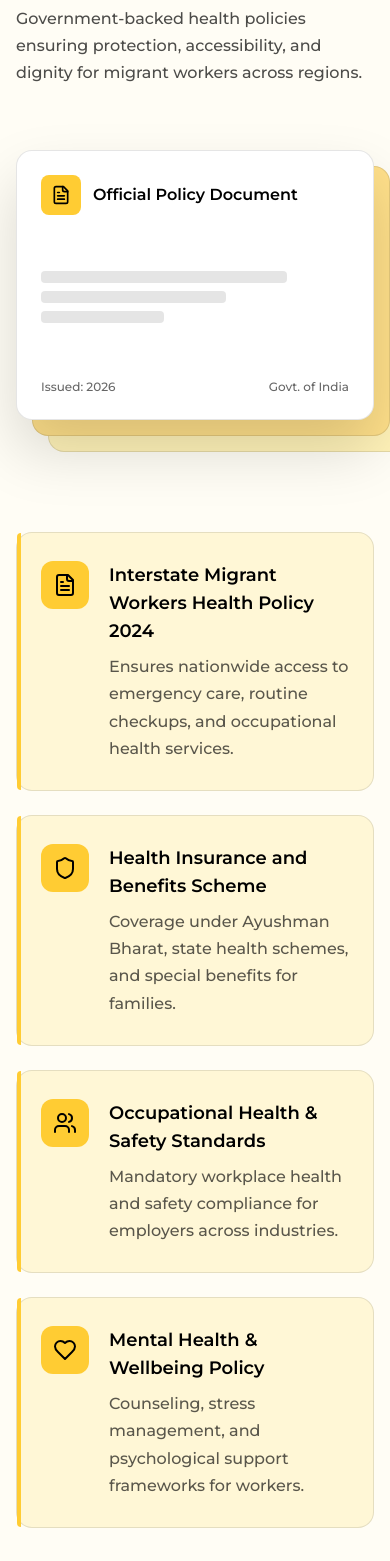
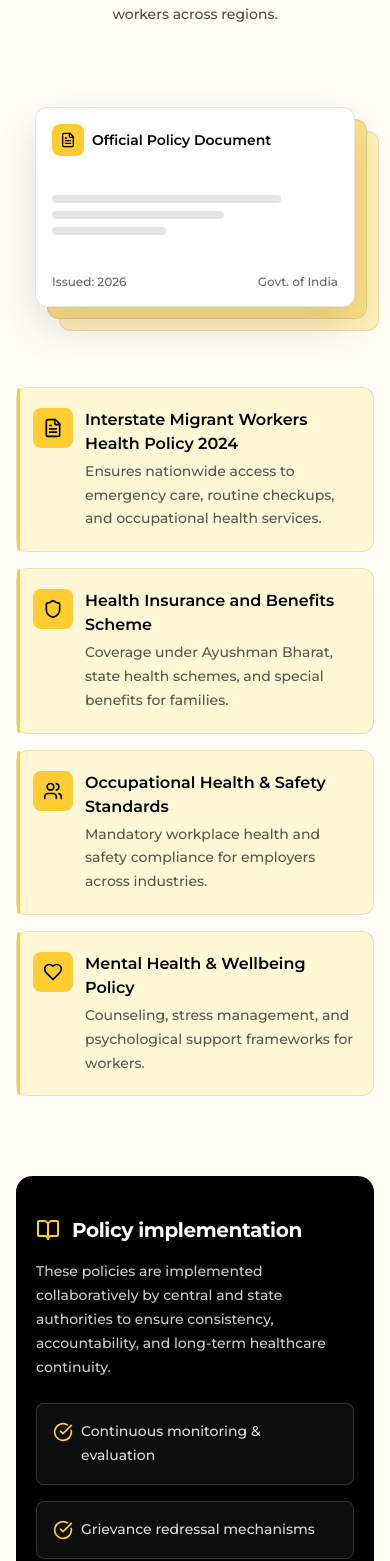
Before and after one commit to sainaresh28/Kermedix, a React (Vite) app in the folder frontend/: page /policies in a window 390 px wide. Shown: the part 347-1908 px from the top of the page. Built offline with nearby package versions, Linux system fonts and the light colour scheme.

Commit message:
update Policies

```diff
--- a/frontend/src/pages/Policies.tsx
+++ b/frontend/src/pages/Policies.tsx
@@ -63,18 +63,19 @@ export default function Policies() {
         `}
       </style>
 
-      <section className="saas min-h-screen bg-transparent pt-24 sm:pt-32 pb-32">
-        <div className="max-w-[1280px] mx-auto px-4 sm:px-6">
+      <section className="saas min-h-screen bg-transparent pt-20 sm:pt-32 pb-20 sm:pb-32">
+        <div className="max-w-[1280px] mx-auto px-4 sm:px-6 lg:px-8">
 
           {/* ================= HERO + ILLUSTRATION ================= */}
-          <div className="grid lg:grid-cols-2 gap-16 items-center mb-28">
+          <div className="grid lg:grid-cols-2 gap-12 lg:gap-16 items-center mb-20 lg:mb-28">
 
             {/* TEXT */}
             <motion.div
               initial="hidden"
               whileInView="visible"
-              viewport={{ once: true }}
+              viewport={{ once: true, margin: "-50px" }}
               variants={container}
+              className="text-center lg:text-left"
             >
               <motion.p
                 variants={reveal}
@@ -85,15 +86,15 @@ export default function Policies() {
 
               <motion.h1
                 variants={reveal}
-                className="saas-h1 text-[38px] sm:text-[56px] text-black mb-6"
+                className="saas-h1 text-3xl xs:text-4xl sm:text-[48px] lg:text-[56px] text-black mb-4 sm:mb-6"
               >
                 Health policies
-                <br />for migrant worker welfare
+                <br className="hidden sm:block" /> for migrant worker welfare
               </motion.h1>
 
               <motion.p
                 variants={reveal}
-                className="saas-body text-[16px] sm:text-[18px] text-black/70 max-w-xl"
+                className="saas-body text-sm sm:text-[16px] lg:text-[18px] text-black/70 max-w-xl mx-auto lg:mx-0"
               >
                 Government-backed health policies ensuring protection,
                 accessibility, and dignity for migrant workers across regions.
@@ -104,46 +105,46 @@ export default function Policies() {
             <motion.div
               initial="hidden"
               whileInView="visible"
-              viewport={{ once: true }}
+              viewport={{ once: true, margin: "-50px" }}
               variants={visualSlide}
-              className="relative"
+              className="relative mt-8 lg:mt-0"
             >
-              <div className="relative w-full max-w-[440px] mx-auto">
+              <div className="relative w-full max-w-[320px] sm:max-w-[380px] lg:max-w-[440px] mx-auto">
 
                 {/* BACK CARD */}
-                <div className="absolute top-8 left-8 w-full h-[270px]
-                rounded-2xl bg-[#FFF2B8] border border-black/10" />
+                <div className="absolute top-6 left-6 sm:top-8 sm:left-8 w-full h-[200px] sm:h-[240px] lg:h-[270px]
+                rounded-xl lg:rounded-2xl bg-[#FFF2B8] border border-black/10" />
 
                 {/* MID CARD */}
-                <div className="absolute top-4 left-4 w-full h-[270px]
-                rounded-2xl bg-[#FFE08A] border border-black/10" />
+                <div className="absolute top-3 left-3 sm:top-4 sm:left-4 w-full h-[200px] sm:h-[240px] lg:h-[270px]
+                rounded-xl lg:rounded-2xl bg-[#FFE08A] border border-black/10" />
 
                 {/* TOP CARD */}
-                <div className="relative w-full h-[270px]
-                rounded-2xl bg-white border border-black/10
-                shadow-[0_30px_60px_rgba(0,0,0,0.15)]
-                p-6 flex flex-col justify-between">
+                <div className="relative w-full h-[200px] sm:h-[240px] lg:h-[270px]
+                rounded-xl lg:rounded-2xl bg-white border border-black/10
+                shadow-[0_20px_40px_rgba(0,0,0,0.12)] sm:shadow-[0_30px_60px_rgba(0,0,0,0.15)]
+                p-4 sm:p-6 flex flex-col justify-between">
 
-                  <div className="flex items-center gap-3">
-                    <div className="h-10 w-10 rounded-lg bg-[#FFCC33]
+                  <div className="flex items-center gap-2 sm:gap-3">
+                    <div className="h-8 w-8 sm:h-10 sm:w-10 rounded-lg bg-[#FFCC33]
                     flex items-center justify-center">
-                      <FileText className="h-5 w-5 text-black" />
+                      <FileText className="h-4 w-4 sm:h-5 sm:w-5 text-black" />
                     </div>
-                    <span className="font-semibold text-black">
+                    <span className="font-semibold text-black text-sm sm:text-base">
                       Official Policy Document
                     </span>
                   </div>
 
                   {/* DOCUMENT CONTENT */}
                   <div className="space-y-2">
-                    <div className="h-3 w-4/5 bg-black/10 rounded" />
-                    <div className="h-3 w-3/5 bg-black/10 rounded" />
-                    <div className="h-3 w-2/5 bg-black/10 rounded" />
+                    <div className="h-2 sm:h-3 w-4/5 bg-black/10 rounded" />
+                    <div className="h-2 sm:h-3 w-3/5 bg-black/10 rounded" />
+                    <div className="h-2 sm:h-3 w-2/5 bg-black/10 rounded" />
                   </div>
 
                   <div className="flex justify-between text-xs text-black/60">
-                    <span>Issued: 2026</span>
-                    <span>Govt. of India</span>
+                    <span className="text-xs">Issued: 2026</span>
+                    <span className="text-xs">Govt. of India</span>
                   </div>
                 </div>
               </div>
@@ -154,9 +155,9 @@ export default function Policies() {
           <motion.div
             initial="hidden"
             whileInView="visible"
-            viewport={{ once: true }}
+            viewport={{ once: true, margin: "-50px" }}
             variants={container}
-            className="space-y-6 mb-28"
+            className="space-y-4 sm:space-y-6 mb-20 lg:mb-28"
           >
             {[
               {
@@ -186,28 +187,28 @@ export default function Policies() {
                   key={i}
                   variants={reveal}
                   className="
-                    relative rounded-2xl bg-[#FFF7D6]
+                    relative rounded-xl lg:rounded-2xl bg-[#FFF7D6]
                     border border-black/10
-                    px-6 sm:px-8 py-7
+                    px-4 sm:px-6 lg:px-8 py-5 sm:py-7
                     hover:shadow-[0_22px_48px_rgba(0,0,0,0.12)]
-                    transition-all
+                    transition-all duration-300
                   "
                 >
                   {/* LEFT ACCENT */}
-                  <div className="absolute left-0 top-0 h-full w-[4px]
-                  bg-[#FFCC33] rounded-l-2xl" />
+                  <div className="absolute left-0 top-0 h-full w-[3px] sm:w-[4px]
+                  bg-[#FFCC33] rounded-l-xl lg:rounded-l-2xl" />
 
-                  <div className="flex items-start gap-5">
-                    <div className="h-12 w-12 rounded-xl bg-[#FFCC33]
+                  <div className="flex items-start gap-3 sm:gap-4 lg:gap-5">
+                    <div className="h-10 w-10 sm:h-12 sm:w-12 rounded-lg sm:rounded-xl bg-[#FFCC33]
                     flex items-center justify-center flex-shrink-0">
-                      <Icon className="h-6 w-6 text-black" />
+                      <Icon className="h-5 w-5 sm:h-6 sm:w-6 text-black" />
                     </div>
 
-                    <div>
-                      <h3 className="text-lg sm:text-xl font-semibold text-black mb-2">
+                    <div className="flex-1 min-w-0">
+                      <h3 className="text-base sm:text-lg lg:text-xl font-semibold text-black mb-1 sm:mb-2 line-clamp-2">
                         {item.title}
                       </h3>
-                      <p className="saas-body text-black/65">
+                      <p className="saas-body text-black/65 text-sm sm:text-base">
                         {item.desc}
                       </p>
                     </div>
@@ -218,21 +219,21 @@ export default function Policies() {
           </motion.div>
 
           {/* ================= IMPLEMENTATION ================= */}
-          <div className="rounded-3xl bg-black px-8 sm:px-14 py-16">
-            <div className="flex items-center gap-4 mb-6">
-              <BookOpen className="h-7 w-7 text-[#FFCC33]" />
-              <h2 className="saas-h2 text-[26px] sm:text-[32px] text-white">
+          <div className="rounded-2xl lg:rounded-3xl bg-black px-5 sm:px-8 lg:px-14 py-10 sm:py-12 lg:py-16">
+            <div className="flex items-center gap-3 sm:gap-4 mb-4 sm:mb-6">
+              <BookOpen className="h-6 w-6 sm:h-7 sm:w-7 text-[#FFCC33]" />
+              <h2 className="saas-h2 text-xl sm:text-2xl lg:text-[32px] text-white">
                 Policy implementation
               </h2>
             </div>
 
-            <p className="saas-body text-white/80 max-w-3xl mb-10">
+            <p className="saas-body text-white/80 text-sm sm:text-base mb-6 sm:mb-8 lg:mb-10">
               These policies are implemented collaboratively by central and
               state authorities to ensure consistency, accountability, and
               long-term healthcare continuity.
             </p>
 
-            <div className="grid sm:grid-cols-3 gap-6">
+            <div className="grid grid-cols-1 sm:grid-cols-2 lg:grid-cols-3 gap-4 sm:gap-6">
               {[
                 "Continuous monitoring & evaluation",
                 "Grievance redressal mechanisms",
@@ -240,11 +241,11 @@ export default function Policies() {
               ].map((item, i) => (
                 <div
                   key={i}
-                  className="flex items-start gap-3 rounded-xl
-                  bg-white/5 border border-white/15 p-6"
+                  className="flex items-start gap-2 sm:gap-3 rounded-lg sm:rounded-xl
+                  bg-white/5 border border-white/15 p-4 sm:p-5 lg:p-6"
                 >
-                  <CheckCircle className="h-6 w-6 text-[#FFCC33] mt-1" />
-                  <p className="saas-body text-white/85">
+                  <CheckCircle className="h-5 w-5 sm:h-6 sm:w-6 text-[#FFCC33] mt-0.5 sm:mt-1 flex-shrink-0" />
+                  <p className="saas-body text-white/85 text-sm sm:text-base">
                     {item}
                   </p>
                 </div>
```
